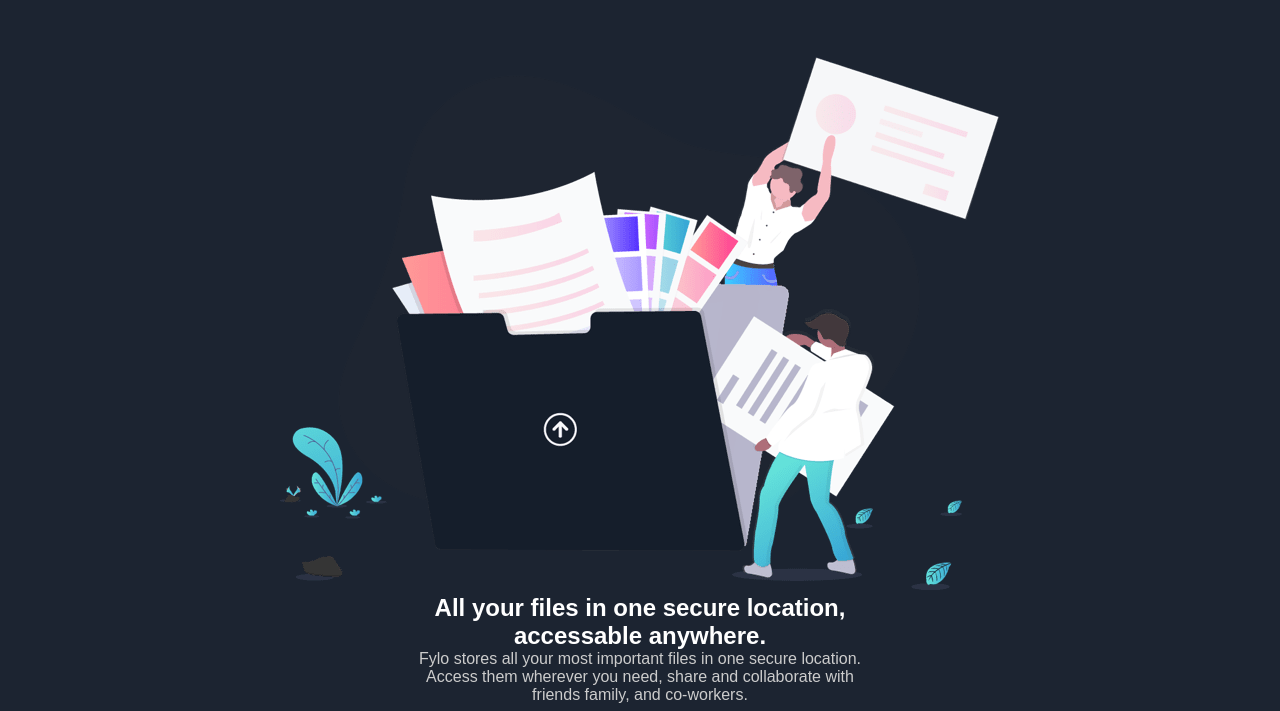
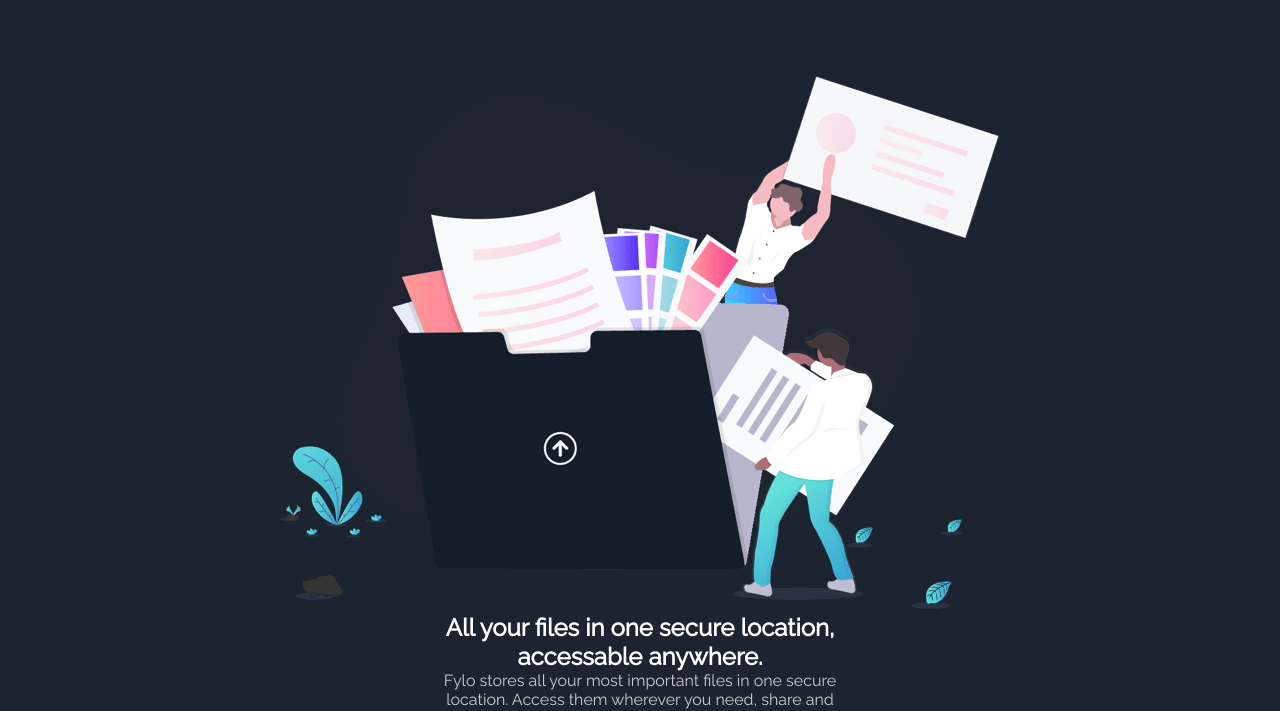
Before and after one commit to PaulyDigital22/Dark-theme-landing-page, a plain HTML site: page index.html in a window 1280 px wide. Shown: the part 174-885 px from the top of the page. Drawn offline with Linux system fonts and the light colour scheme.

Commit message:
Update index.html

```diff
--- a/index.html
+++ b/index.html
@@ -8,6 +8,8 @@
     <title>Front End Mentor | Fylo landing page with dark theme and features grid</title>
 
     <link rel="stylesheet" type="text/css" href="./assets/styles.css">
+    <link rel="preconnect" href="https://fonts.gstatic.com">
+    <link href="https://fonts.googleapis.com/css2?family=Raleway&display=swap" rel="stylesheet">;
 </head>
 <body>
     <!--Navigation and Header-->
```
